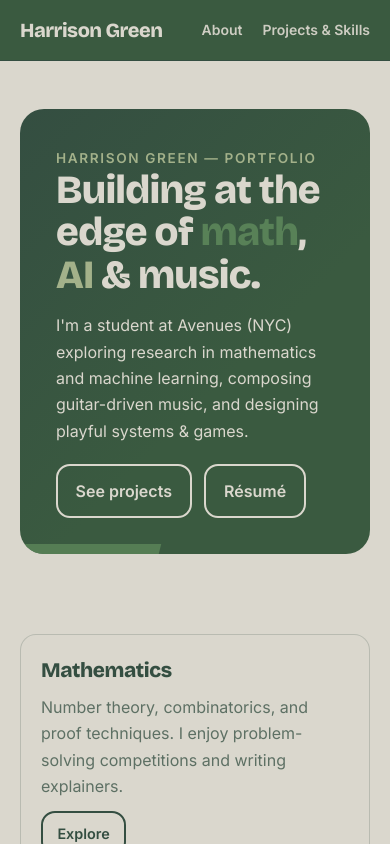
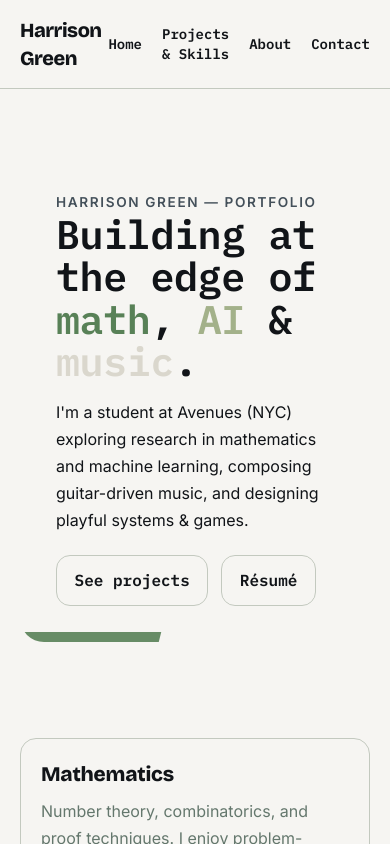
Before and after one commit to bingst0n/bingst0n.github.io, a Next.js app: page / in a window 390 px wide. Shown: the top 844 px of the page. Built offline with nearby package versions, Linux system fonts and the light colour scheme.

Commit message:
Lab refactor: add monospace-first tokens, grid utilities, monochrome nav, minimal Contact page

```diff
--- a/app/contact/page.tsx
+++ b/app/contact/page.tsx
@@ -1,5 +1,31 @@
-import { redirect } from "next/navigation";
+import Link from "next/link";
+
+export const metadata = {
+  title: "Contact | Harrison Green",
+  description: "Get in touch with Harrison Green.",
+};
 
 export default function ContactPage() {
-  redirect("/projects");
+  return (
+    <main aria-labelledby="contact-title">
+      <section className="section">
+        <div className="container">
+          <h1 id="contact-title" className="display" style={{ fontFamily: 'var(--font-mono)', fontWeight: 700 }}>
+            Contact
+          </h1>
+          <p className="mono" style={{ marginTop: '.5rem' }}>Let’s collaborate or just talk about ideas.</p>
+
+          <div style={{ marginTop: '1.2rem', display: 'flex', gap: '.8rem', flexWrap: 'wrap', alignItems: 'center' }}>
+            <a className="btn" href="mailto:harrison@example.com" aria-label="Email Harrison">harrison@example.com</a>
+            <a className="btn" href="https://github.com/bingst0n" target="_blank" rel="noopener noreferrer" aria-label="GitHub profile">
+              GitHub
+            </a>
+            <a className="btn" href="https://soundcloud.com/" target="_blank" rel="noopener noreferrer" aria-label="SoundCloud profile">
+              SoundCloud
+            </a>
+          </div>
+        </div>
+      </section>
+    </main>
+  );
 }
--- a/app/globals.css
+++ b/app/globals.css
@@ -25,20 +25,37 @@
   /* Aliases used across the site */
   --ink: var(--lapis-lazuli);
   --bg: var(--light-green);
+
+  /* Lab aesthetic tokens */
+  --paper: #f6f5f2;           /* very light warm gray */
+  --ink-strong: #111418;      /* near-black */
+  --ink: #1a1f24;             /* body text */
+  --muted-ink: #44505a;       /* secondary text */
+  --rule: #cfd5cc;            /* thin rules */
+  --border: #c3c9bf;          /* 1px borders */
+  --accent: #57cc99;          /* engineering green */
+  --accent-strong: #38a3a5;   /* alternate green */
+
+  /* Grid + rhythm */
+  --container-max: 1200px;
+  --gutter: clamp(20px, 4vw, 80px);
+  --section-1: 48px;
+  --section-2: 64px;
+  --section-3: 96px;
 }
 
 html, body {
   margin: 0;
   padding: 0;
-  background: var(--bg);
-  color: var(--ink);
-  font-family: var(--font-sans), system-ui, -apple-system, "Segoe UI", Roboto, "Helvetica Neue", Arial, "Noto Sans", "Apple Color Emoji", "Segoe UI Emoji";
+  background: var(--paper);
+  color: var(--ink-strong);
+  font-family: var(--font-mono), ui-monospace, SFMono-Regular, Menlo, Consolas, "Liberation Mono", monospace;
 }
 
 h1, h2, h3, .display {
-  font-family: var(--font-display), var(--font-sans), system-ui;
-  font-weight: 800;
-  letter-spacing: -0.02em;
+  font-family: var(--font-mono), ui-monospace, SFMono-Regular, Menlo, Consolas, monospace;
+  font-weight: 700;
+  letter-spacing: -0.01em;
 }
 
 h1 {
@@ -52,18 +69,32 @@ h2 {
 }
 
 p {
-  line-height: 1.65;
-  font-size: clamp(1rem, 1.2vw, 1.1rem);
+  line-height: 1.7;
+  font-size: clamp(1rem, 1.05vw, 1.08rem);
+  font-family: var(--font-sans), system-ui, -apple-system, "Segoe UI", Roboto, "Helvetica Neue", Arial;
 }
 
 .container {
-  max-width: 1100px;
+  max-width: var(--container-max);
   margin-inline: auto;
-  padding-inline: 20px;
+  padding-inline: var(--gutter);
 }
 
-.section {
-  padding: clamp(48px, 8vw, 96px) 0;
+.section { padding: var(--section-2) 0; }
+.section-tight { padding: var(--section-1) 0; }
+.section-loose { padding: var(--section-3) 0; }
+
+/* Grid utilities */
+.grid-12 {
+  display: grid;
+  grid-template-columns: repeat(12, minmax(0, 1fr));
+  gap: 16px;
+}
+@media (max-width: 1024px) {
+  .grid-12 { grid-template-columns: repeat(8, minmax(0, 1fr)); }
+}
+@media (max-width: 640px) {
+  .grid-12 { grid-template-columns: repeat(1, minmax(0, 1fr)); }
 }
 
 .btn {
@@ -71,21 +102,20 @@ p {
   align-items: center;
   gap: 0.6rem;
   padding: 0.8rem 1.1rem;
-  border: 2px solid var(--ink);
+  border: 1px solid var(--border);
   background: transparent;
-  color: var(--ink);
+  color: var(--ink-strong);
   border-radius: 14px;
   font-weight: 600;
   text-decoration: none;
-  transition: transform 140ms ease, background 140ms ease, color 140ms ease, border-color 140ms ease;
+  transition: color 140ms ease, background 140ms ease, border-color 140ms ease, text-decoration-color 140ms ease;
   cursor: pointer;
 }
 
 .btn:hover {
-  transform: translateY(-2px);
-  background: var(--emerald);
-  border-color: var(--emerald);
-  color: var(--lapis-lazuli);
+  background: color-mix(in srgb, var(--accent) 8%, transparent);
+  border-color: var(--ink-strong);
+  text-decoration: underline;
 }
 
 .tag {
@@ -99,17 +129,15 @@ p {
 }
 
 .card {
-  background: var(--tea-green);
-  border: 1.5px solid color-mix(in oklab, var(--lapis-lazuli) 20%, transparent);
+  background: var(--paper);
+  border: 1px solid var(--border);
   border-radius: 16px;
   padding: 1.25rem;
   transition: transform 140ms ease, box-shadow 140ms ease, border-color 140ms ease;
 }
 
 .card:hover {
-  transform: translateY(-2px);
-  box-shadow: 0 10px 30px color-mix(in srgb, var(--lapis-lazuli) 12%, transparent);
-  border-color: var(--verdigris);
+  border-color: color-mix(in srgb, var(--ink-strong) 20%, var(--border));
 }
 
 .grid {
@@ -132,8 +160,8 @@ p {
   overflow: hidden;
   border-radius: 24px;
   padding: clamp(36px, 6vw, 72px);
-  background: linear-gradient(135deg, var(--lapis-lazuli), var(--verdigris) 60%);
-  color: var(--tea-green);
+  background: transparent;
+  color: var(--ink-strong);
 }
 
 .hero .slab {
@@ -147,25 +175,33 @@ p {
 }
 
 .hero a.btn {
-  border-color: var(--tea-green);
-  color: var(--tea-green);
+  border-color: var(--border);
+  color: var(--ink-strong);
 }
 
 .hero a.btn:hover {
-  background: var(--tea-green);
-  color: var(--lapis-lazuli);
-  border-color: var(--tea-green);
+  background: color-mix(in srgb, var(--accent) 8%, transparent);
+  color: var(--ink-strong);
+  border-color: var(--ink-strong);
 }
 
 .kicker {
   font: 700 0.85rem/1 var(--font-sans), system-ui;
   letter-spacing: 0.12em;
   text-transform: uppercase;
-  color: var(--light-green);
+  color: var(--muted-ink);
 }
 
 .mono {
   font-family: var(--font-mono), ui-monospace, SFMono-Regular, Menlo, Consolas, monospace;
   font-size: 0.9rem;
-  color: var(--lapis-lazuli);
+  color: var(--muted-ink);
 }
+
+/* Links & focus accessibility */
+a { color: var(--ink-strong); text-underline-offset: 2px; }
+a:hover { text-decoration: underline; }
+:focus-visible { outline: 2px solid var(--accent); outline-offset: 2px; }
+
+/* Section header rule */
+.rule { height: 1px; background: var(--accent); width: 100%; opacity: .85; }
--- a/app/layout.tsx
+++ b/app/layout.tsx
@@ -37,17 +37,19 @@ export default function RootLayout({
     <html lang="en">
       <body
         className={`${bricolage.variable} ${inter.variable} ${ibmMono.variable} antialiased min-h-screen`}
-        style={{ backgroundColor: 'var(--tea-green)', color: 'var(--lapis-lazuli)' }}
+        style={{ backgroundColor: 'var(--paper)', color: 'var(--ink-strong)' }}
       >
         <div className="relative min-h-screen">
-          <header className="sticky top-0 z-20" style={{ backgroundColor: 'var(--verdigris)', borderBottom: '1px solid var(--lapis-lazuli)' }}>
-            <nav className="mx-auto max-w-[1100px] px-5 py-4 flex items-center justify-between">
-              <Link href="/" className="font-display font-extrabold text-xl tracking-tight transition-colors" style={{ color: 'var(--tea-green)' }}>
+          <header className="sticky top-0 z-20" style={{ backgroundColor: 'var(--paper)', borderBottom: '1px solid var(--border)' }}>
+            <nav className="mx-auto max-w-[1100px] px-5 py-4 flex items-center justify-between" aria-label="Primary">
+              <Link href="/" className="font-display font-extrabold text-xl tracking-tight transition-colors" style={{ color: 'var(--ink-strong)' }}>
                 Harrison Green
               </Link>
               <div className="flex items-center gap-5 text-sm font-semibold">
-                <Link href="/about" className="transition-colors" style={{ color: 'color-mix(in srgb, var(--tea-green) 92%, transparent)' }}>About</Link>
-                <Link href="/projects-skills" className="transition-colors" style={{ color: 'color-mix(in srgb, var(--tea-green) 92%, transparent)' }}>Projects & Skills</Link>
+                <Link href="/" className="transition-colors" style={{ color: 'var(--ink-strong)', textDecoration: 'underline', textDecorationColor: 'transparent' }}>Home</Link>
+                <Link href="/projects-skills" className="transition-colors" style={{ color: 'var(--ink-strong)', textDecoration: 'underline', textDecorationColor: 'transparent' }}>Projects & Skills</Link>
+                <Link href="/about" className="transition-colors" style={{ color: 'var(--ink-strong)', textDecoration: 'underline', textDecorationColor: 'transparent' }}>About</Link>
+                <Link href="/contact" className="transition-colors" style={{ color: 'var(--ink-strong)', textDecoration: 'underline', textDecorationColor: 'transparent' }}>Contact</Link>
               </div>
             </nav>
           </header>
```
